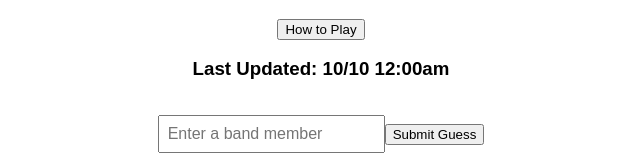
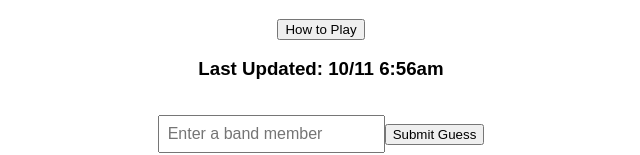
Before and after one commit to CarterWilliams2/AUMB-Guessing-Game, a React (Vite) app: page / in a window 1280 px wide. Shown: the part 161-316 px from the top of the page, without its empty margins (319-959 px from the left). Built offline with nearby package versions, Linux system fonts and the light colour scheme.

Commit message:
10/11 update

```diff
--- a/src/App.jsx
+++ b/src/App.jsx
@@ -12,7 +12,7 @@ function App() {
       <h1>AUMBLE</h1>
       <h2>An AUMB Guessing Game</h2>
       <button onClick={() => setShowInstructions(true)}>How to Play</button>
-      <h3>Last Updated: 10/10 12:00am</h3>
+      <h3>Last Updated: 10/11 6:56am</h3>
 
       {showInstructions && (
         <div className="modal-overlay" onClick={() => setShowInstructions(false)}>
--- a/src/Game.tsx
+++ b/src/Game.tsx
@@ -17,7 +17,7 @@ function Game() {
   let winMessage: string = "";
 
   const secretMember: Guess = allMembers.find(
-    (m) => m.name === "Corbett Nelms"
+    (m) => m.name === "Ethan Williams"
   ) ?? {
     name: "Unknown",
     section: "",
@@ -73,6 +73,7 @@ function Game() {
       {lastComparison?.equal ? (
         <>
           <h1>You guessed the daily secret member!</h1>
+          <h2>Happy birthday lil bro</h2>
           <p style={{ whiteSpace: "pre-line" }}>{winMessage}</p>
         </>
       ) : (
```
